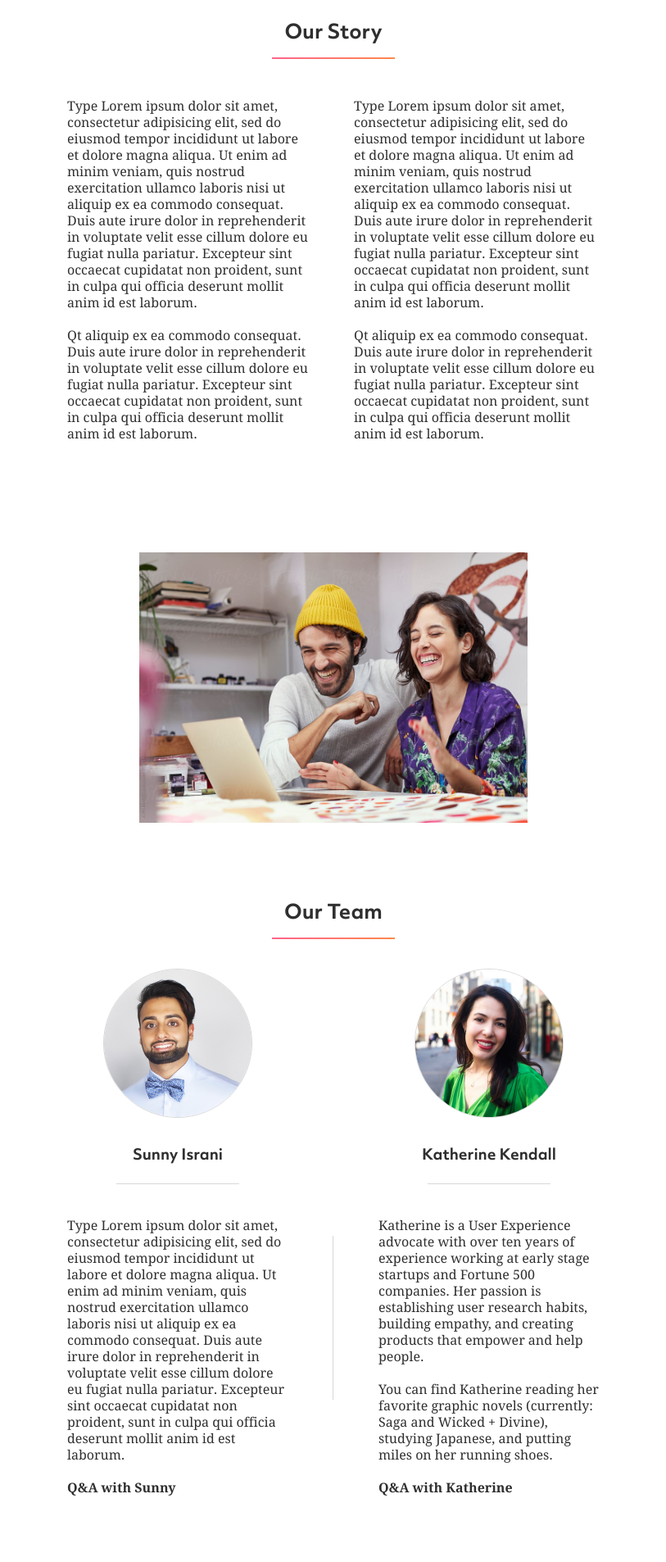
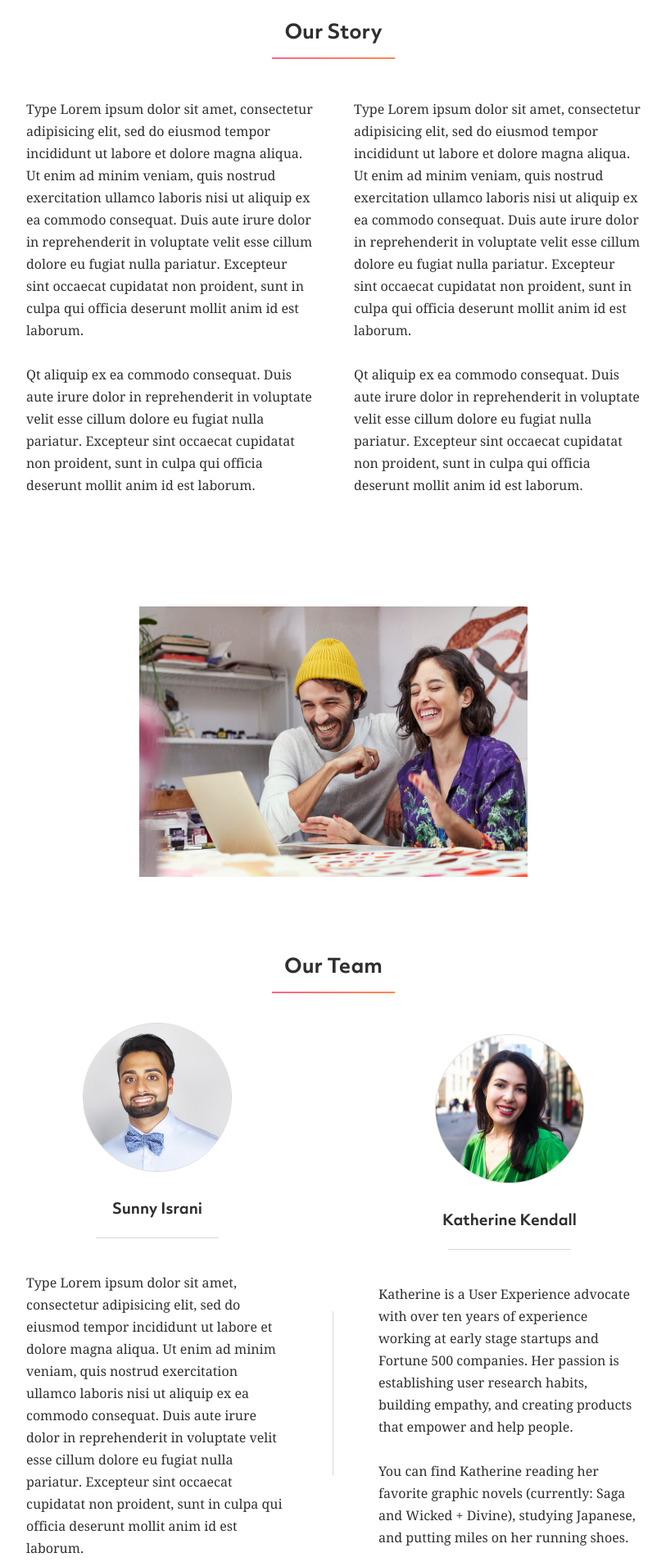
Before and after one commit to SunnyIzr/sunnyizr.github.io, a website: page deploy/about.html in a window 1280 px wide. Shown: the part 620-2526 px from the top of the page at 82% size, without its empty margins (233-1046 px from the left). Drawn offline with nearby package versions, Linux system fonts and the light colour scheme; files that its build step writes are made by us from their sources; a web font is replaced by a local one.

Commit message:
My changes

```diff
--- a/styles/_aboutUs.scss
+++ b/styles/_aboutUs.scss
@@ -121,28 +121,28 @@ body{
       .story-block{
         display: flex;
         justify-content: space-between;
-        width: 650px;
+        width: 750px;
         margin-top: 62px;
         margin-bottom: 134px;
         p{
-          width: 300px;
+          width: 350px;
           color: #2f2f2f;
           font-family: Droid, serif;
           font-size: 16px;
-          line-height: 20px;
+          line-height: 27px;
         }
       }
 
       .team-block{
         display: flex;
-        width: 650px;
+        width: 750px;
         justify-content: center;
         align-items: center;
         margin-top: 50px;
 
         .sunny-block,
         .katherine-block{
-          width: 270px;
+          width: 335px;
           display: flex;
           flex-flow: column;
           align-items: center;
@@ -165,7 +165,7 @@ body{
             color: #2f2f2f;
             font-family: Droid, serif;
             font-size: 16px;
-            line-height: 20px;
+            line-height: 27px;
           }
           .team-holder{
             width: 270px;
--- a/styles/_footer.scss
+++ b/styles/_footer.scss
@@ -2,6 +2,8 @@
   display: flex;
   flex-flow: column;
   align-items: center;
+  font-size: 12px;
+  color: #2F2F2F;
 
   .copyright.believe{
     margin: 20px 0px;
--- a/styles/article.scss
+++ b/styles/article.scss
@@ -29,8 +29,9 @@ body {
       max-width: 600px;
       margin: 50px auto;
       font-family: Droid, serif;
-      font-size: 18px;
+      font-size: 16px;
       padding: 0 20px;
+      line-height: 27px;
       span {
         font-family: ObjektivBd, serif;
         font-size: 22px;
```
Also changed, not shown: include/aboutUs.html (+1 -1 lines), include/article.html (+2 -2 lines), include/spender_type.html (+1 -0 lines), styles/style.css, 1 other file.
